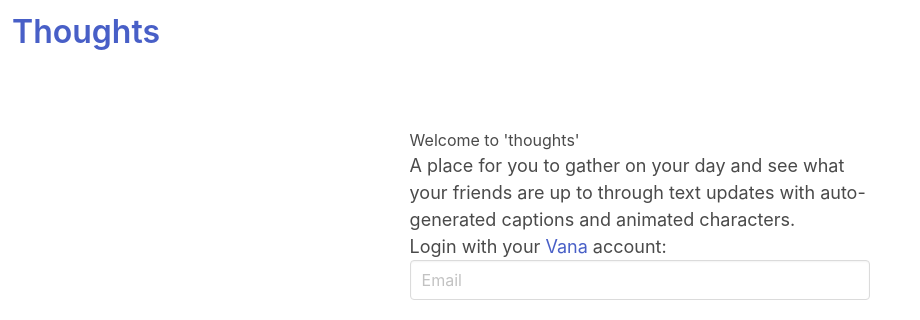
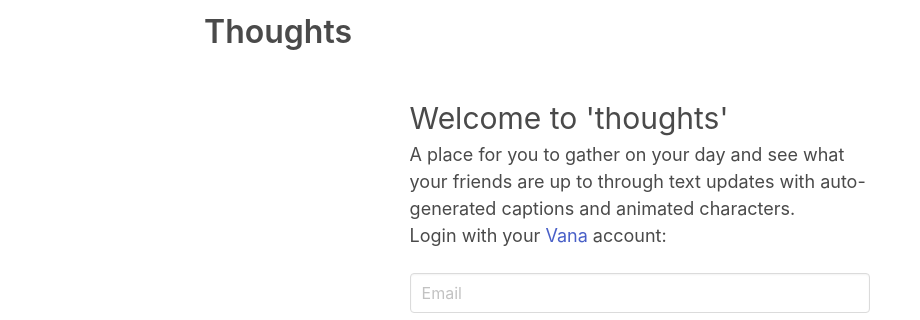
Before and after one commit to NilsIrl/thoughts, a Flask app: page / in a window 1280 px wide. Shown: the top 320 px of the page, without its empty margins (0-920 px from the left). Run offline with Flask 2, Linux system fonts and the light colour scheme.

Commit message:
small html changes

```diff
--- a/hackathon/static/main.css
+++ b/hackathon/static/main.css
@@ -9,7 +9,7 @@ html, body {
 }
 #main {
 	width: 60%;
-	margin: 5% auto;
+	margin: 2.5% auto;
 }
 #bodyCont textarea {
 	width: 100%;
@@ -40,3 +40,10 @@ p {
 #images {
 	width: 25%;
 }
+h1 {
+	font-size: 30px;
+}
+nav {
+	margin: auto;
+	width: 70%;
+}
--- a/hackathon/templates/index.html
+++ b/hackathon/templates/index.html
@@ -8,8 +8,8 @@
     <div id="landing">
         <h1>Welcome to 'thoughts'</h1>
         <p>A place for you to gather on your day and see what your friends are up to through text updates with auto-generated captions and animated characters.</p>
-        <p>Login with your <a href="https://vana.com" target="_blank">Vana</a> account:</p>
-
+		<p>Login with your <a href="https://vana.com" target="_blank">Vana</a> account:</p>
+		<br>
         <form id="submitEmail">
             <div class="control">
                 <input class="input" type="email" id="email" placeholder="Email">
@@ -22,6 +22,11 @@
         </form>
         <div id="infobox" class="notification is-danger" hidden>
         </div>
+
+		<div style="text-align: center">
+			<img width="150" style="display: block; margin: 30px auto" src="{{ url_for('static', filename='header.png') }}" alt="landing image">
+			<p style="display: block; margin: auto">It's time to dream.</p>
+		</div>
     </div>
 </div>
 
```
Also changed, not shown: hackathon/templates/base.html (line endings or trailing spaces).
